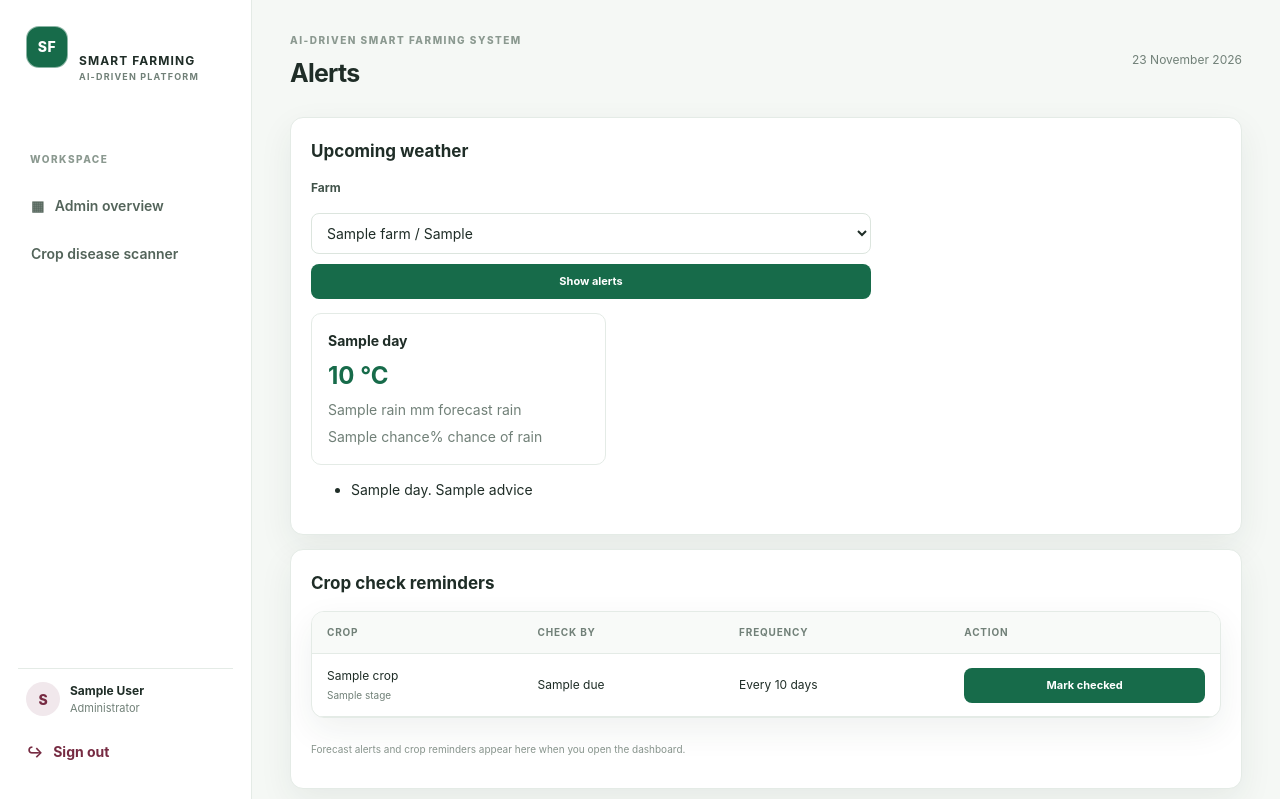
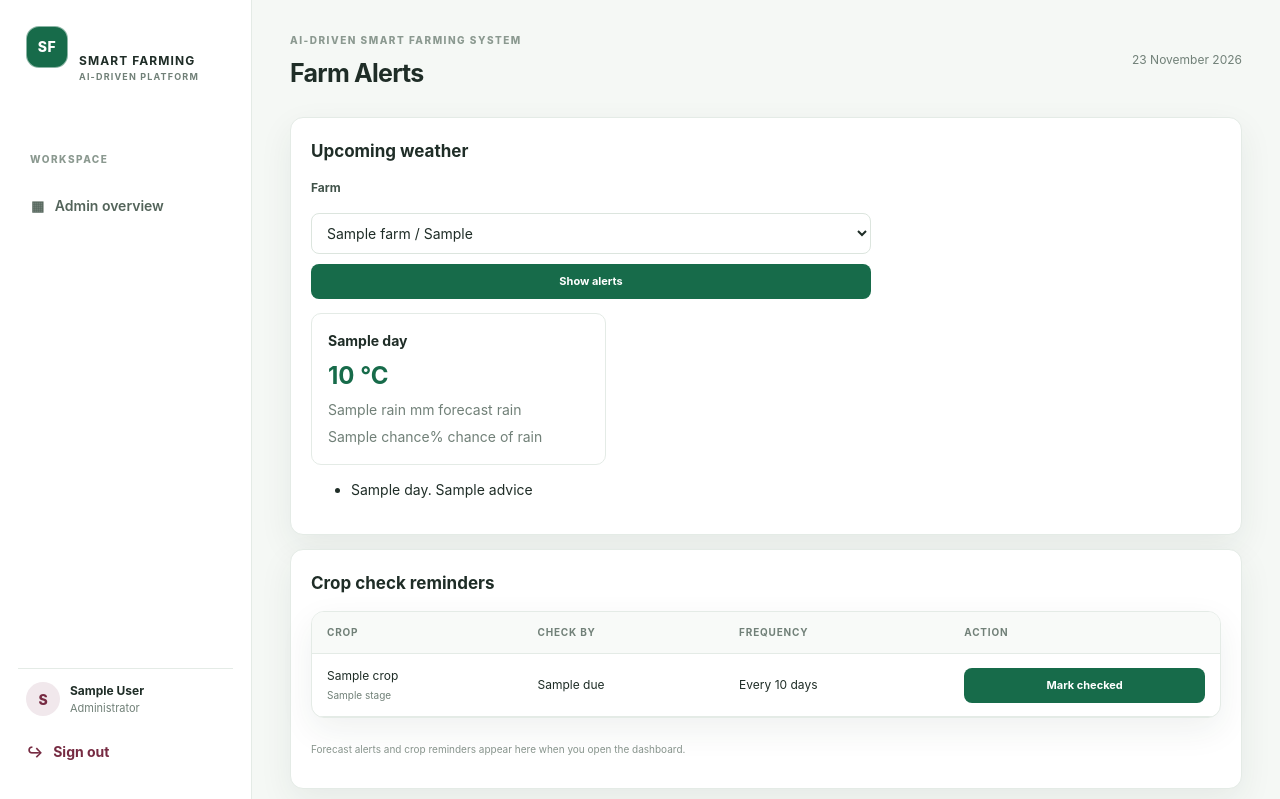
Before and after one commit to la-hann/AI-Smart-Farming-System, a Flask app: template templates/alerts.html in a window 1280 px wide. Shown: the top 799 px of the page. Run offline with Flask 3, Linux system fonts and the light colour scheme; the visitor is signed in with stand-in values (Sample User, id 1); tables that the repository leaves empty hold one stand-in row (values such as "Sample post"); the template is opened without the code that fills it: values that come from a table or form of the project are taken from there, most other values are stand-ins (such as "Sample title", 1, 10 or a date in 2020); some libraries are stand-ins or nearby versions.

Commit message:
Match AgriSense dashboard names to the original theme

```diff
--- a/templates/alerts.html
+++ b/templates/alerts.html
@@ -1,6 +1,6 @@
 {% extends "base.html" %}
-{% block title %}Alerts{% endblock %}
-{% block page_heading %}Alerts{% endblock %}
+{% block title %}Farm Alerts{% endblock %}
+{% block page_heading %}Farm Alerts{% endblock %}
 {% block content %}
 <section class="content-card">
   <h2>Upcoming weather</h2>
--- a/templates/base.html
+++ b/templates/base.html
@@ -14,19 +14,16 @@
     <div class="side-label">WORKSPACE</div>
     <nav class="workspace-links" aria-label="Workspace">
     {% if g.user.is_admin %}
-      <a class="nav-link {% if request.endpoint=='admin' %}active{% endif %}" href="{{ url_for('admin') }}">▦ &nbsp; Admin overview</a>
+      <a class="nav-link {% if request.endpoint in ('admin', 'diagnose') %}active{% endif %}" href="{{ url_for('admin') }}">▦ &nbsp; Admin overview</a>
     {% else %}
       <a class="nav-link {% if request.endpoint=='farms.dashboard' %}active{% endif %}" href="{{ url_for('farms.dashboard') }}">▦ &nbsp; Dashboard</a>
       <a class="nav-link {% if request.endpoint in ('farms.farm_list', 'farms.inputs_page') %}active{% endif %}" href="{{ url_for('farms.farm_list') }}">⌂ &nbsp; Farm management</a>
       <a class="nav-link {% if request.endpoint=='farms.crops_page' %}active{% endif %}" href="{{ url_for('farms.crops_page') }}">♧ &nbsp; Crop management</a>
       <a class="nav-link {% if request.endpoint=='farms.diseases_page' %}active{% endif %}" href="{{ url_for('farms.diseases_page') }}">✚ &nbsp; Crop health tracking</a>
       <a class="nav-link {% if request.endpoint=='farms.weather_page' %}active{% endif %}" href="{{ url_for('farms.weather_page') }}">☼ &nbsp; Weather</a>
-      <a class="nav-link {% if request.endpoint in ('farmer_tools.recommendations', 'farmer_tools.chatbot') %}active{% endif %}" href="{{ url_for('farmer_tools.recommendations') }}">AI recommendation &amp; Chatbot</a>
-      <a class="nav-link {% if request.endpoint=='farmer_tools.alerts' %}active{% endif %}" href="{{ url_for('farmer_tools.alerts') }}">Alerts</a>
+      <a class="nav-link {% if request.endpoint in ('farmer_tools.recommendations', 'farmer_tools.chatbot') %}active{% endif %}" href="{{ url_for('farmer_tools.recommendations') }}">AI Recommendations</a>
+      <a class="nav-link {% if request.endpoint=='farmer_tools.alerts' %}active{% endif %}" href="{{ url_for('farmer_tools.alerts') }}">Farm Alerts</a>
       <a class="nav-link {% if request.endpoint=='farmer_tools.irrigation' %}active{% endif %}" href="{{ url_for('farmer_tools.irrigation') }}">Irrigation</a>
-    {% endif %}
-    {% if g.user.is_admin %}
-      <a class="nav-link {% if request.endpoint=='diagnose' %}active{% endif %}" href="{{ url_for('diagnose') }}">Crop disease scanner</a>
     {% endif %}
     </nav>
     <div class="sidebar-bottom"><div class="user-chip"><span class="avatar">{{ g.user.name[:1]|upper }}</span><span><b>{{ g.user.name }}</b><small>{{ ('Administrator' if g.user.is_admin else 'Farmer') }}</small></span></div>
--- a/templates/recommendations.html
+++ b/templates/recommendations.html
@@ -1,7 +1,7 @@
 {% extends "base.html" %}
 {% from "crop_options.html" import options %}
-{% block title %}AI recommendation & Chatbot{% endblock %}
-{% block page_heading %}AI recommendation & Chatbot{% endblock %}
+{% block title %}AI Recommendations{% endblock %}
+{% block page_heading %}AI Recommendations{% endblock %}
 {% block content %}
 <p><a class="text-link" href="#ai-chatbot">AI Chatbot</a></p>
 <section class="content-card" id="ai-recommendation">
--- a/test_workflows.py
+++ b/test_workflows.py
@@ -133,7 +133,8 @@ class FarmWorkflows(unittest.TestCase):
         self.assertNotIn(b'href="/diseases/diagnose"', dashboard)
         self.assertNotIn(b'href="/inputs"', dashboard)
         self.assertNotIn(b'href="/chatbot"', dashboard)
-        self.assertIn(b"AI recommendation &amp; Chatbot", dashboard)
+        self.assertIn(b"AI Recommendations", dashboard)
+        self.assertIn(b"Farm Alerts", dashboard)
         self.assertEqual(client.get("/diseases/diagnose").location, "/diseases#crop-disease-scanner")
         health_page = client.get("/diseases")
         self.assertIn(b"Crop disease scanner", health_page.data)
@@ -146,6 +147,7 @@ class FarmWorkflows(unittest.TestCase):
         self.assertEqual(client.get("/inputs").location, "/farms#farm-inputs")
         farm_page = client.get("/farms").data
         self.assertIn(b"Add a farm", farm_page)
+        self.assertIn(b"Farm input records", farm_page)
         self.assertIn(b"Record a farm input", farm_page)
         crop_id = re.search(rb'<option value="(\d+)">Beans', farm_page)[1].decode()
         input_response = self.submit(client, "/inputs", {
@@ -221,6 +223,7 @@ class FarmWorkflows(unittest.TestCase):
         with patch.dict("os.environ", {"GEMINI_API_KEY": ""}):
             self.assertEqual(client.get("/chatbot").location, "/recommendations#ai-chatbot")
             ai_page = client.get("/recommendations").data
+            self.assertIn(b"<title>AI Recommendations</title>", ai_page)
             self.assertIn(b"Next irrigation estimate", ai_page)
             self.assertIn(b"AI Chatbot", ai_page)
             response = self.submit(client, "/chatbot", {"question": "When should I water my maize?"}, "/recommendations")
```
Also changed, not shown: templates/admin.html (+3 -1 lines), templates/sections/farm_inputs.html (+1 -1 lines), README.md.
